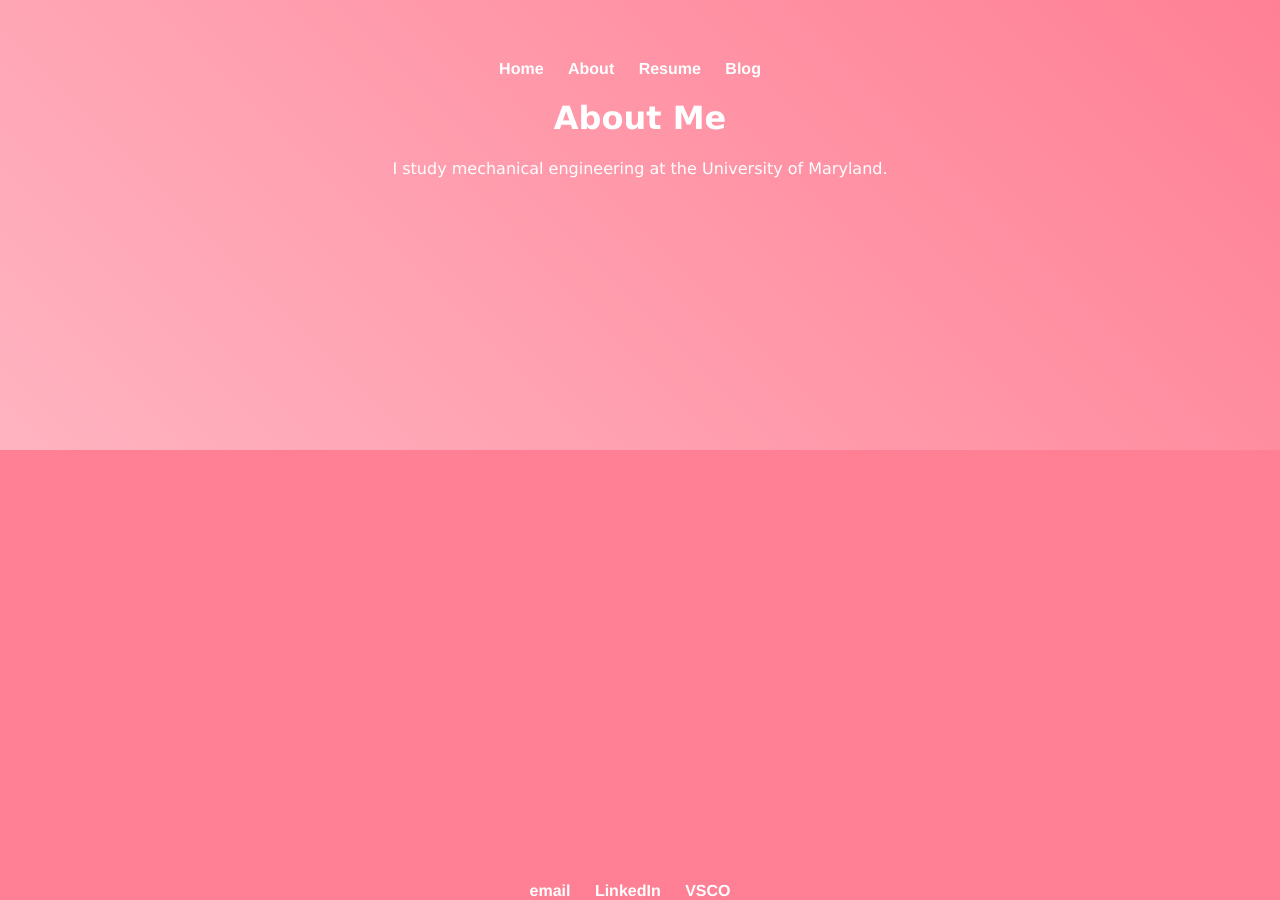
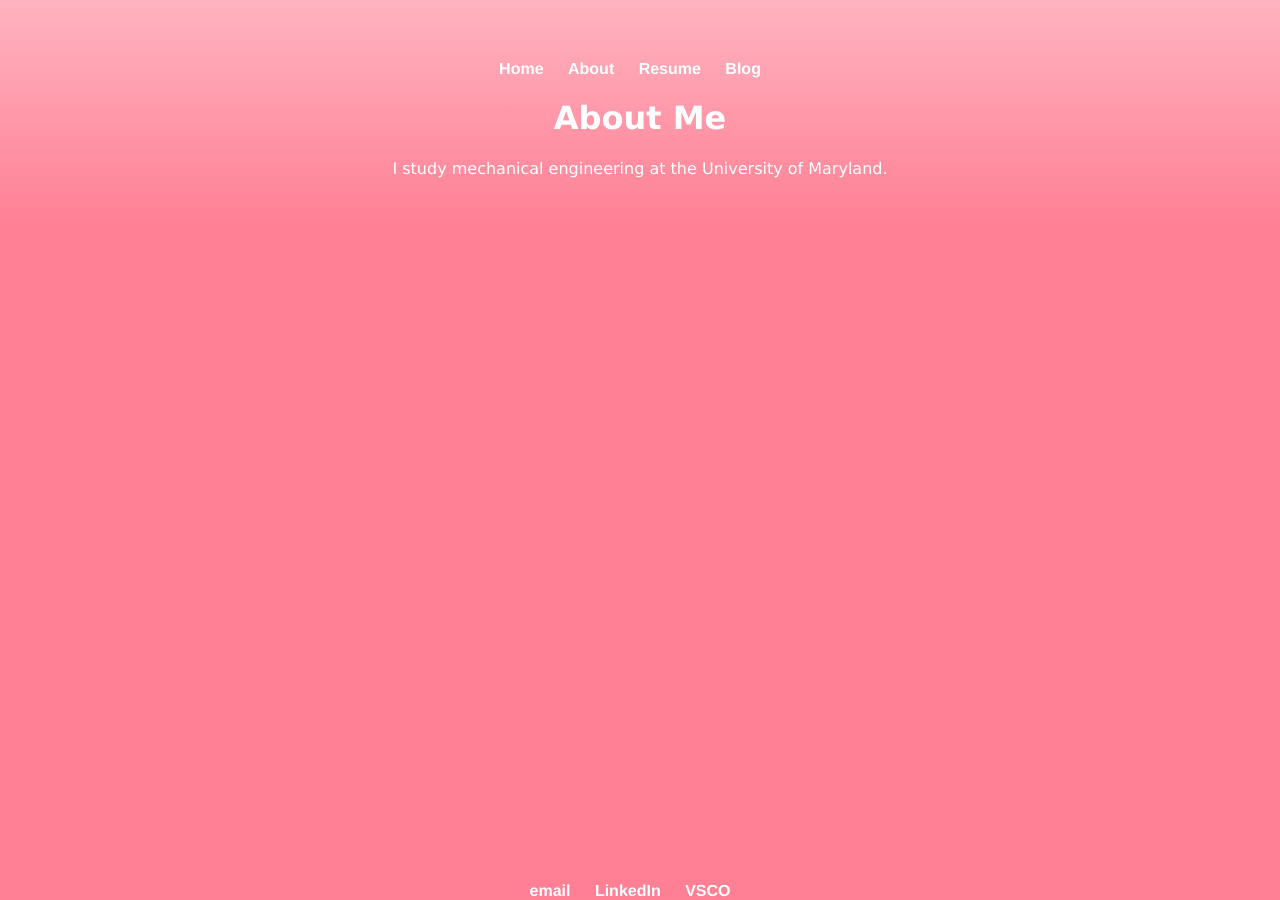
Before and after one commit to katherinekemp/katherinekemp.github.io, a Jekyll site: the page built from about/index.html, in a window 1280 px wide. Built offline with Jekyll 4.4.1, drawn with Linux system fonts in a browser that asks for light colours.

Commit message:
Update default.html

```diff
--- a/_layouts/default.html
+++ b/_layouts/default.html
@@ -15,7 +15,7 @@
 			}
 			body {
 				background-color: #ff8095;
-				background-image: linear-gradient(45deg, #ffb3c0, #ff8095);
+				background-image: linear-gradient(#ffb3c0, #ff8095);
 				background-repeat: no-repeat;
 				height: 100%;
 				margin: 0;
@@ -24,7 +24,7 @@
 				text-align: center;
 			}
 			body, html {
-				height: 50vh;
+				height: 25vh;
 				width: 100vw;
 			}
 			footer {
```
